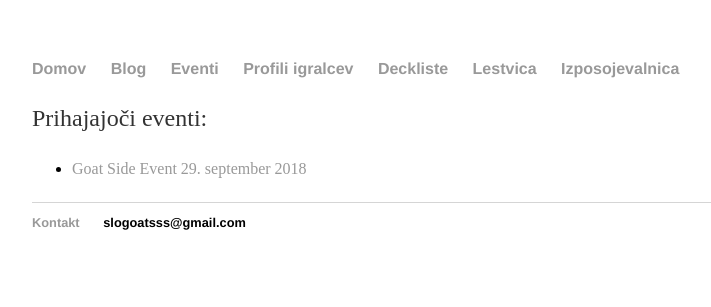
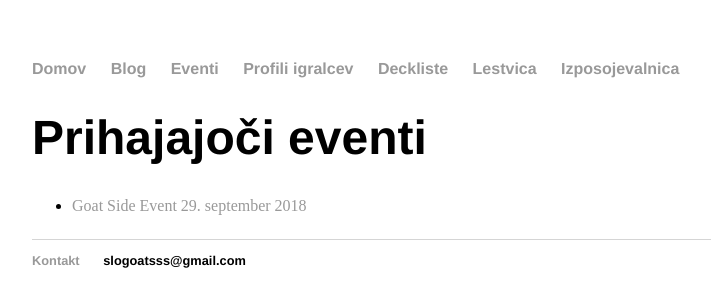
Before and after one commit to slogoatsss/slogoatsss.github.io, a Jekyll site: the page built from eventi/index.html, in a window 1280 px wide. Shown: the top 307 px of the page, without its empty margins (160-871 px from the left). Built offline with Jekyll 4.4.1, drawn with Linux system fonts in a browser that asks for light colours.

Commit message:
Update index.html

```diff
--- a/eventi/index.html
+++ b/eventi/index.html
@@ -3,7 +3,8 @@ layout: default
 title: Eventi
 ---
 <div class="blurb">
-	<p>Prihajajoči eventi:
+	<h1>Prihajajoči eventi</h1>
+	<p>
 		<ul>
   			<li><a href="/eventi/2018-09-29/index.html">Goat Side Event 29. september 2018</a></li>
 		</ul>
```
